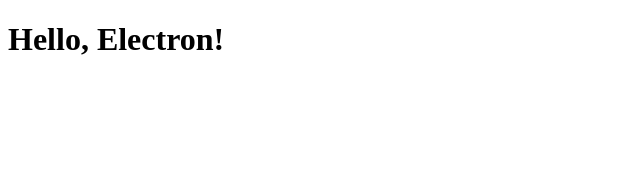
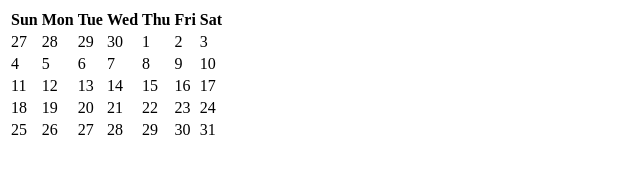
Before and after one commit to DodoPannathon/calendar-to-do, a website: page index.html in a window 1280 px wide. Shown: the whole page, without its empty margins (0-640 px from the left). Drawn offline with Linux system fonts and the light colour scheme.

Commit message:
สร้างปฏิทิน

```diff
--- a/index.html
+++ b/index.html
@@ -3,9 +3,64 @@
 <head>
     <meta charset="UTF-8">
     <meta name="viewport" content="width=device-width, initial-scale=1.0">
-    <title>Cale</title>
+    <title>Calendar To Do</title>
 </head>
 <body>
-  <h1>Hello, Electron!</h1>
+    <table>
+        <tr>
+            <th>Sun</th>
+            <th>Mon</th>
+            <th>Tue</th>
+            <th>Wed</th>
+            <th>Thu</th>
+            <th>Fri</th>
+            <th>Sat</th>
+        </tr>
+        <tr>
+            <td>27</td>
+            <td>28</td>
+            <td>29</td>
+            <td>30</td>
+            <td>1</td>
+            <td>2</td>
+            <td>3</td>
+        </tr>
+        <tr>
+            <td>4</td>
+            <td>5</td>
+            <td>6</td>
+            <td>7</td>
+            <td>8</td>
+            <td>9</td>
+            <td>10</td>
+        </tr>
+        <tr>
+            <td>11</td>
+            <td>12</td>
+            <td>13</td>
+            <td>14</td>
+            <td>15</td>
+            <td>16</td>
+            <td>17</td>
+        </tr>
+        <tr>
+            <td>18</td>
+            <td>19</td>
+            <td>20</td>
+            <td>21</td>
+            <td>22</td>
+            <td>23</td>
+            <td>24</td>
+        </tr>
+        <tr>
+            <td>25</td>
+            <td>26</td>
+            <td>27</td>
+            <td>28</td>
+            <td>29</td>
+            <td>30</td>
+            <td>31</td>
+        </tr>
+    </table>
 </body>
 </html>
```
